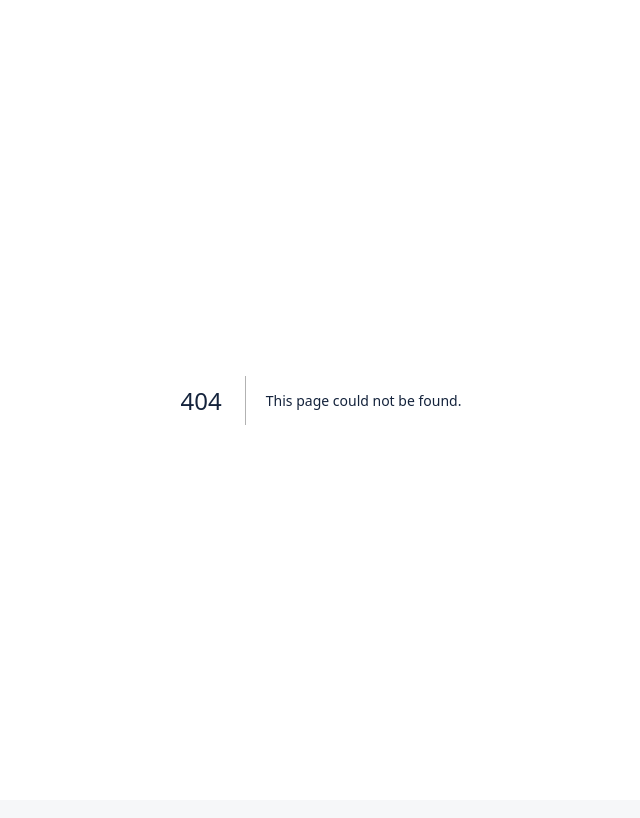
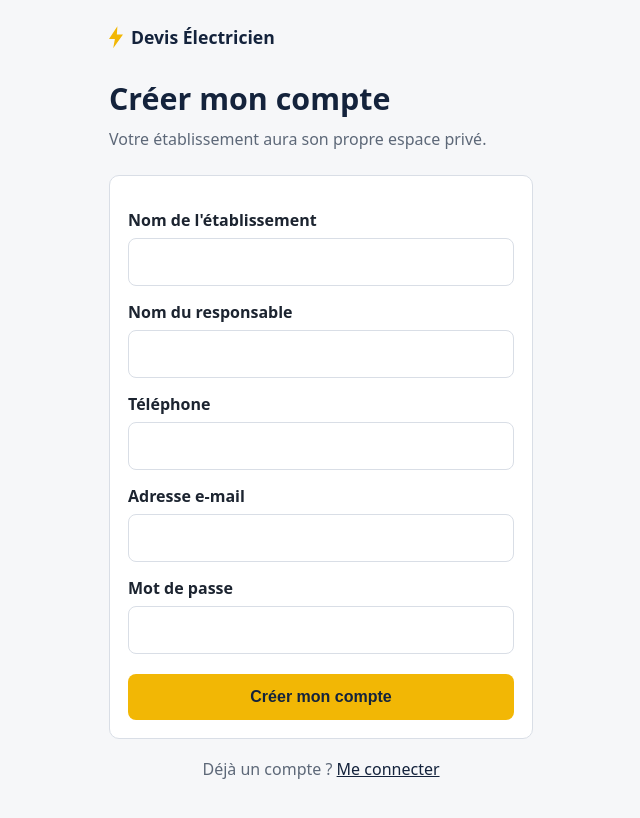
Before and after one commit to electplateweb-ship-it/Platf-devis-electro-, a Next.js app: page /inscription in a window 1280 px wide. Before the commit this address had no page. Shown: the top 818 px of the page, without its empty margins (319-959 px from the left). Built offline with nearby package versions, Linux system fonts and the light colour scheme; no server answers.

Commit message:
Create page.js

```diff
--- /dev/null
+++ b/app/inscription/page.js
@@ -0,0 +1,101 @@
+"use client";
+
+import { useState } from "react";
+import Link from "next/link";
+import { useRouter } from "next/navigation";
+import { supabase } from "../../lib/supabase";
+
+export default function Inscription() {
+  const router = useRouter();
+  const [form, setForm] = useState({
+    etablissement: "",
+    responsable: "",
+    telephone: "",
+    email: "",
+    motdepasse: "",
+  });
+  const [erreur, setErreur] = useState("");
+  const [info, setInfo] = useState("");
+  const [chargement, setChargement] = useState(false);
+
+  const changer = (e) => setForm({ ...form, [e.target.name]: e.target.value });
+
+  async function envoyer(e) {
+    e.preventDefault();
+    setErreur("");
+    setInfo("");
+
+    if (form.motdepasse.length < 8) {
+      setErreur("Le mot de passe doit contenir au moins 8 caractères.");
+      return;
+    }
+
+    setChargement(true);
+    const { data, error } = await supabase.auth.signUp({
+      email: form.email.trim(),
+      password: form.motdepasse,
+      options: {
+        data: {
+          etablissement: form.etablissement.trim(),
+          responsable: form.responsable.trim(),
+          telephone: form.telephone.trim(),
+        },
+      },
+    });
+    setChargement(false);
+
+    if (error) {
+      setErreur(error.message);
+      return;
+    }
+
+    if (data.session) {
+      router.push("/tableau-de-bord");
+    } else {
+      setInfo(
+        "Compte créé. Ouvrez le message de confirmation envoyé à votre adresse e-mail, puis connectez-vous."
+      );
+    }
+  }
+
+  return (
+    <main className="page">
+      <Link href="/" className="marque">Devis Électricien</Link>
+      <h1>Créer mon compte</h1>
+      <p className="sous-titre">Votre établissement aura son propre espace privé.</p>
+
+      <form onSubmit={envoyer} className="carte">
+        <label htmlFor="etablissement">Nom de l'établissement</label>
+        <input id="etablissement" name="etablissement" required
+          value={form.etablissement} onChange={changer} />
+
+        <label htmlFor="responsable">Nom du responsable</label>
+        <input id="responsable" name="responsable" required
+          value={form.responsable} onChange={changer} />
+
+        <label htmlFor="telephone">Téléphone</label>
+        <input id="telephone" name="telephone" type="tel" required
+          value={form.telephone} onChange={changer} />
+
+        <label htmlFor="email">Adresse e-mail</label>
+        <input id="email" name="email" type="email" required autoComplete="email"
+          value={form.email} onChange={changer} />
+
+        <label htmlFor="motdepasse">Mot de passe</label>
+        <input id="motdepasse" name="motdepasse" type="password" required
+          autoComplete="new-password" value={form.motdepasse} onChange={changer} />
+
+        <button className="bouton" type="submit" disabled={chargement}>
+          {chargement ? "Création en cours…" : "Créer mon compte"}
+        </button>
+
+        {erreur && <div className="message erreur">{erreur}</div>}
+        {info && <div className="message ok">{info}</div>}
+      </form>
+
+      <p className="lien-bas">
+        Déjà un compte ? <Link href="/connexion">Me connecter</Link>
+      </p>
+    </main>
+  );
+    }
```
